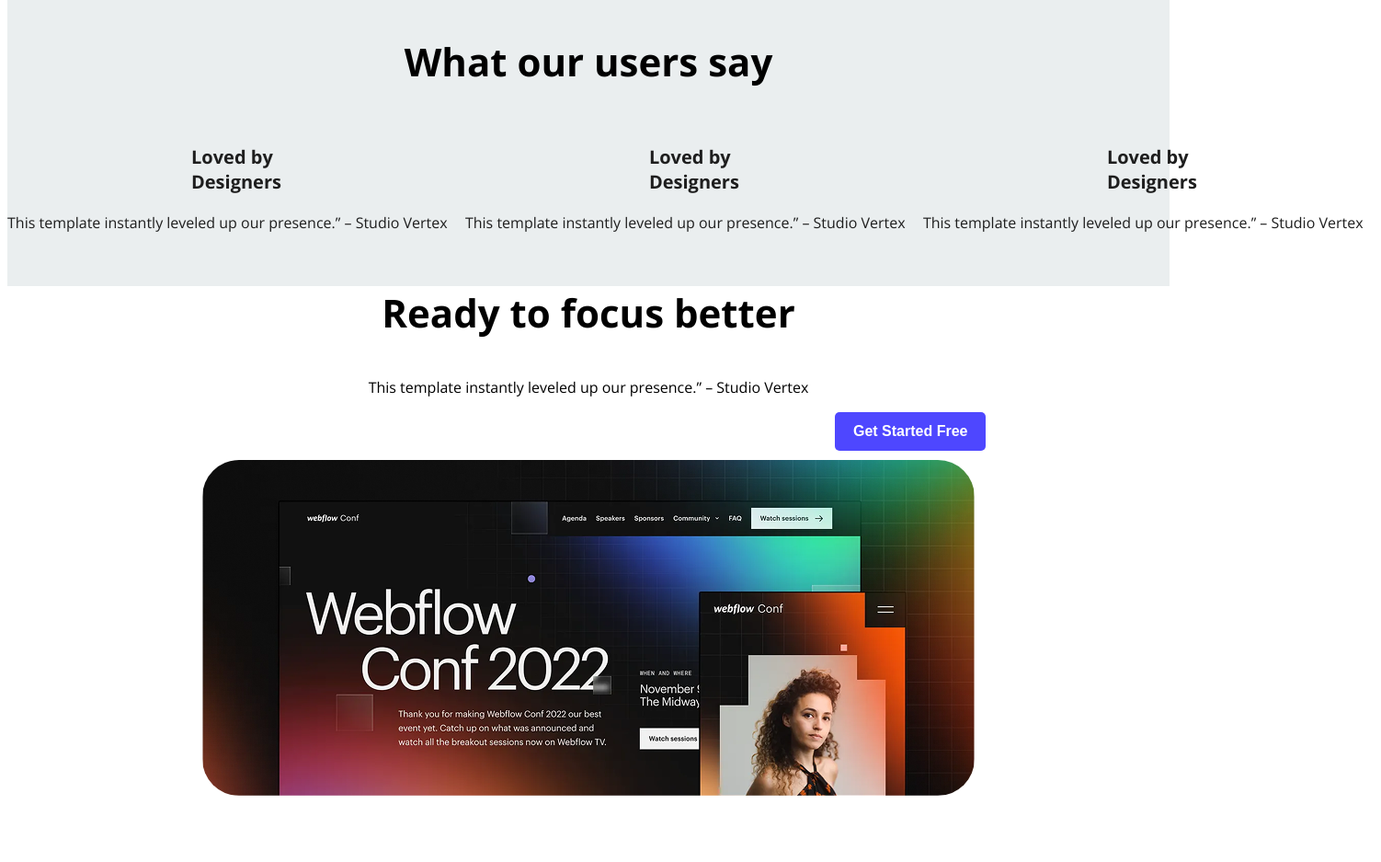
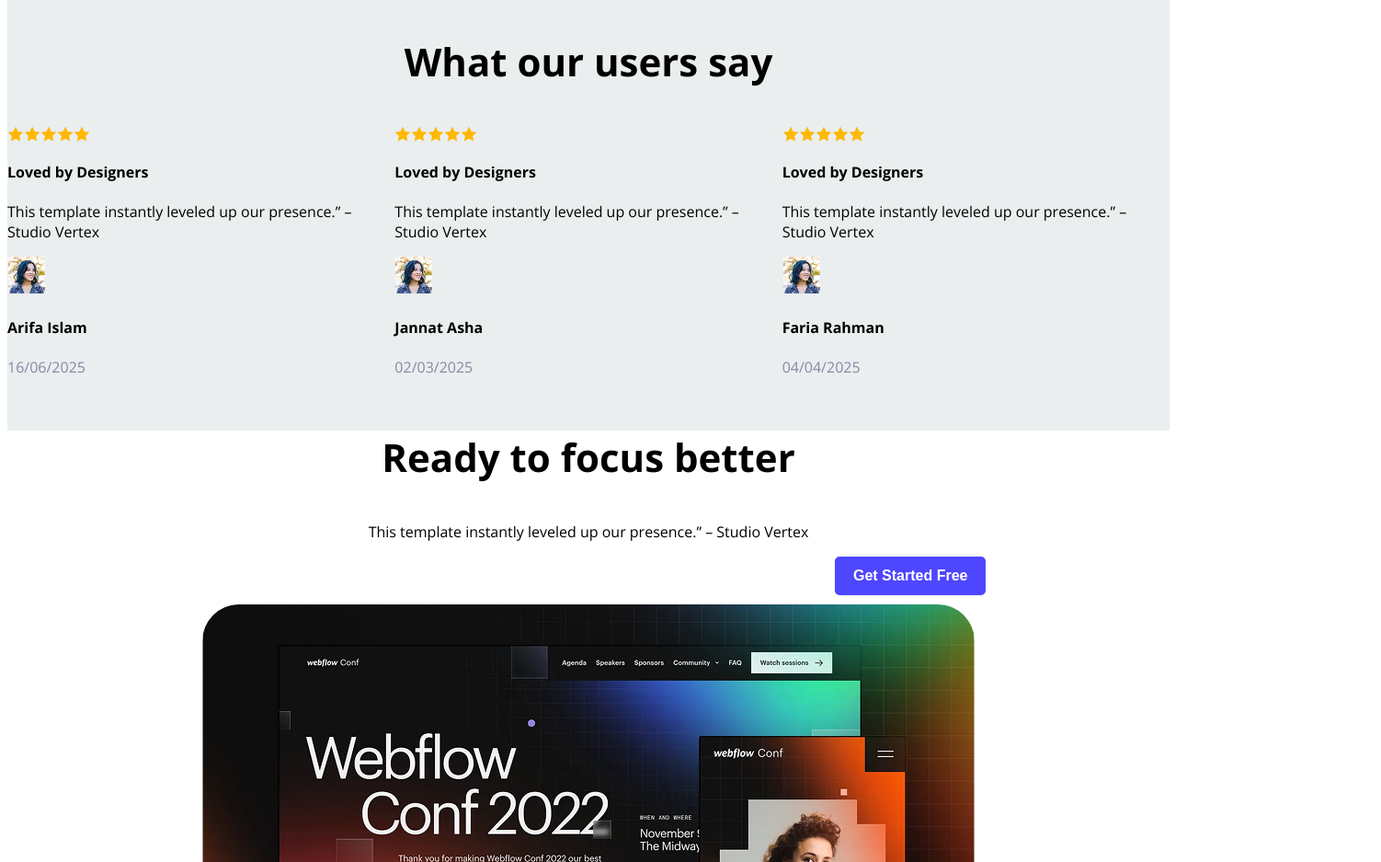
Before and after one commit to Foysal2266/web-flow-repo, a plain HTML site: page index.html in a window 1280 px wide. Shown: the part 1280-2217 px from the top of the page at 92% size, 1502 px wide, since content can reach past the window. Drawn offline with nearby package versions, Linux system fonts and the light colour scheme.

Commit message:
added seven commit

```diff
--- a/index.html
+++ b/index.html
@@ -47,19 +47,52 @@
             <h3 class="section-title">What our users say</h3>
             <div class="say-items">
 
-                <!-- .say-item*3>p.item-title+p.item-description -->
-                 <div class="say-item">
-                    <p class="item-title">Loved by Designers</p>
-                    <p class="item-description">This template instantly leveled up our presence.” – Studio Vertex</p>
-                 </div>
-                 <div class="say-item">
-                    <p class="item-title">Loved by Designers</p>
-                    <p class="item-description">This template instantly leveled up our presence.” – Studio Vertex</p>
-                 </div>
-                 <div class="say-item">
-                    <p class="item-title">Loved by Designers</p>
-                    <p class="item-description">This template instantly leveled up our presence.” – Studio Vertex</p>
-                 </div>
+                <!-- .item*3>img+h4.say-title+p.say-description+img+h4.name+p.des -->
+                  <div class="item">
+                    <div class="imagee">
+
+                        <img src="Assets/icon-star.png" alt="">
+                        <img src="Assets/icon-star.png" alt="">
+                        <img src="Assets/icon-star.png" alt="">
+                        <img src="Assets/icon-star.png" alt="">
+                        <img src="Assets/icon-star.png" alt="">
+                    </div>
+                    <h4 class="say-title">Loved by Designers</h4>
+                    <p class="say-description">This template instantly leveled up our presence.” – Studio Vertex</p>
+                    <img src="Assets/avatar.png" alt="">
+                    <h4 class="name">Arifa Islam</h4>
+                    <p class="des">16/06/2025</p>
+                  </div>
+                  <div class="item">
+                    <div class="imagee">
+
+                        <img src="Assets/icon-star.png" alt="">
+                        <img src="Assets/icon-star.png" alt="">
+                        <img src="Assets/icon-star.png" alt="">
+                        <img src="Assets/icon-star.png" alt="">
+                        <img src="Assets/icon-star.png" alt="">
+                    </div>
+                    <h4 class="say-title">Loved by Designers</h4>
+                    <p class="say-description">This template instantly leveled up our presence.” – Studio Vertex</p>
+                    <img src="Assets/avatar.png" alt="">
+                    <h4 class="name">Jannat Asha</h4>
+                    <p class="des">02/03/2025</p>
+                  </div>
+                  <div class="item">
+                    <div class="imagee">
+
+                        <img src="Assets/icon-star.png" alt="">
+                        <img src="Assets/icon-star.png" alt="">
+                        <img src="Assets/icon-star.png" alt="">
+                        <img src="Assets/icon-star.png" alt="">
+                        <img src="Assets/icon-star.png" alt="">
+                    </div>
+                    <h4 class="say-title">Loved by Designers</h4>
+                    <p class="say-description">This template instantly leveled up our presence.” – Studio Vertex</p>
+                    <img src="Assets/avatar.png" alt="">
+                    <h4 class="name">Faria Rahman</h4>
+                    <p class="des">04/04/2025</p>
+                  </div>
 
             </div>
 
--- a/styles/webflow.css
+++ b/styles/webflow.css
@@ -92,6 +92,8 @@ nav ul li{
 .say-items{
     display: flex;
     justify-content: space-around;
+
+
 }
 .item-title{
     color: #1E1E1E;
@@ -199,3 +201,6 @@ footer input[type="text"], footer input[type="email"], footer textarea{
 .des{
     color: #8987A1;
 }
+.imagee{
+    display: flex;
+}
```
